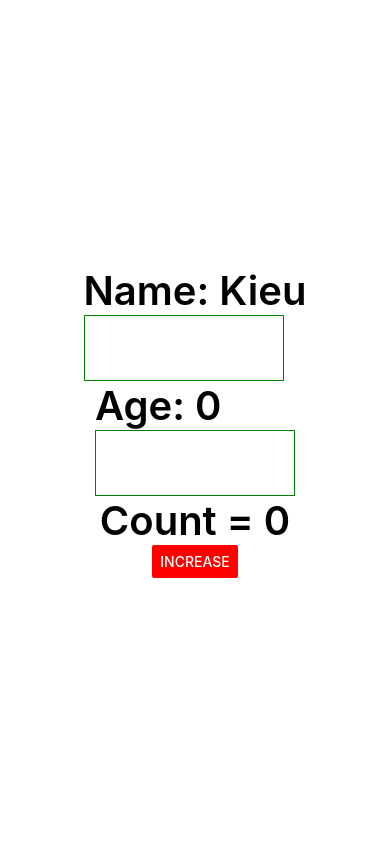
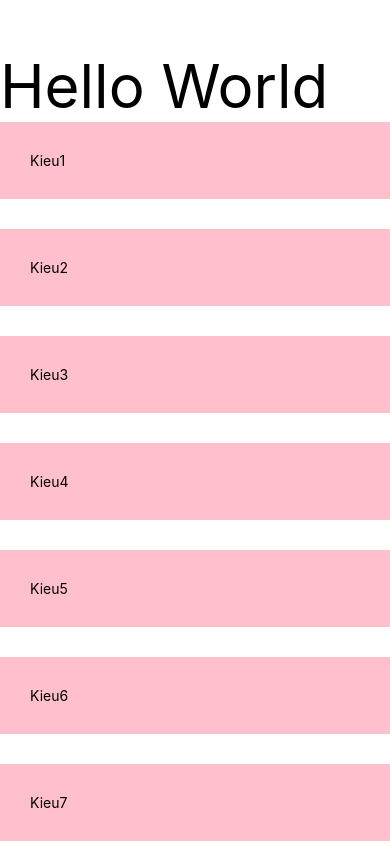
Before and after one commit to tedvkieu/Train-React-Native, a React Native app: screen / in a window 390 px wide. Built offline with nearby package versions, Linux system fonts and the light colour scheme.

Commit message:
#7. Sử dụng Array

```diff
--- a/App.tsx
+++ b/App.tsx
@@ -1,62 +1,51 @@
 import { useState } from 'react';
-import { Button, StyleSheet, Text, TextInput, View } from 'react-native';
+import {
+    Button,
+    ScrollView,
+    StyleSheet,
+    Text,
+    TextInput,
+    View,
+} from 'react-native';
 
 export default function App() {
     // jsx react native
 
-    const [name, setName] = useState<string>('Kieu');
-    const [age, setAge] = useState(0);
-    const [count, setCount] = useState(0);
+    const [students, setStudents] = useState([
+        { id: 1, name: 'Kieu1', age: 18 },
+        { id: 2, name: 'Kieu2', age: 18 },
+        { id: 3, name: 'Kieu3', age: 18 },
+        { id: 4, name: 'Kieu4', age: 18 },
+        { id: 5, name: 'Kieu5', age: 18 },
+        { id: 6, name: 'Kieu6', age: 18 },
+        { id: 7, name: 'Kieu7', age: 18 },
+        { id: 8, name: 'Kieu8', age: 18 },
+        { id: 9, name: 'Kieu8', age: 18 },
+        { id: 10, name: 'Kieu8', age: 18 },
+        { id: 11, name: 'Kieu8', age: 18 },
+        { id: 11, name: 'Kieu8', age: 18 },
+        { id: 11, name: 'Kieu8', age: 18 },
+    ]);
 
     return (
         // view tuong ung voi the div
         <View style={styles.container}>
-            <View>
-                <Text style={{ fontSize: 40, fontWeight: '600' }}>
-                    Name: {name}
-                </Text>
-                <TextInput
-                    multiline
-                    autoCapitalize={'words'}
-                    onChangeText={(value) => setName(value)}
-                    style={{
-                        borderColor: 'green',
-                        borderWidth: 1,
-                        width: 200,
-                        padding: 15,
-                    }}
-                />
-            </View>
-
-            <View>
-                <Text style={{ fontSize: 40, fontWeight: '600' }}>
-                    Age: {age}
-                </Text>
-                <TextInput
-                    multiline
-                    onChangeText={(value) => setAge(+value)}
-                    style={{
-                        borderColor: 'green',
-                        borderWidth: 1,
-                        width: 200,
-                        padding: 15,
-                    }}
-                    keyboardType="numeric"
-                    maxLength={2}
-                />
-            </View>
-
-            <Text style={{ fontSize: 40, fontWeight: '600' }}>
-                Count = {count}
-            </Text>
-
-            <View>
-                <Button
-                    color={'red'}
-                    title="Increase"
-                    onPress={() => setCount(count + 1)}
-                />
-            </View>
+            <Text style={{ fontSize: 60 }}>Hello World</Text>
+            <ScrollView>
+                {students.map((item) => {
+                    return (
+                        <View
+                            key={item.id}
+                            style={{
+                                padding: 30,
+                                backgroundColor: 'pink',
+                                marginBottom: 30,
+                            }}>
+                            <Text>{item.name}</Text>
+                        </View>
+                    );
+                })}
+            </ScrollView>
         </View>
     );
 }
@@ -64,28 +53,10 @@ export default function App() {
 //ko co css, stylesheet giong css
 const styles = StyleSheet.create({
     container: {
+        paddingTop: 50,
         flex: 1,
         backgroundColor: '#fff',
-        alignItems: 'center',
-        justifyContent: 'center',
-    },
-    hello1: {
-        color: 'violet',
-        fontSize: 60,
-        borderColor: 'green',
-        borderWidth: 1,
-        padding: 10,
-    },
-    header: {
-        fontSize: 30,
-        fontWeight: 'bold',
-    },
-    parent: {
-        fontSize: 60,
-        color: 'green',
-    },
-    child: {
-        fontSize: 60,
-        color: 'pink',
+        // alignItems: 'center',
+        // justifyContent: 'center',
     },
 });
```
